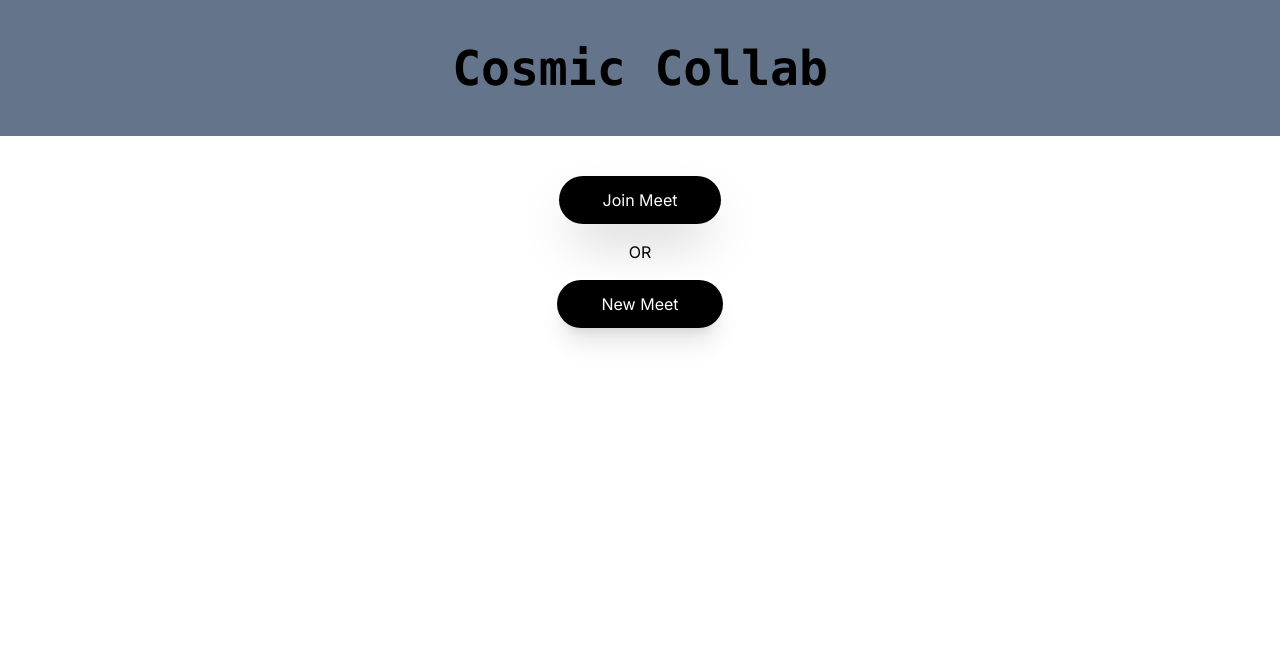
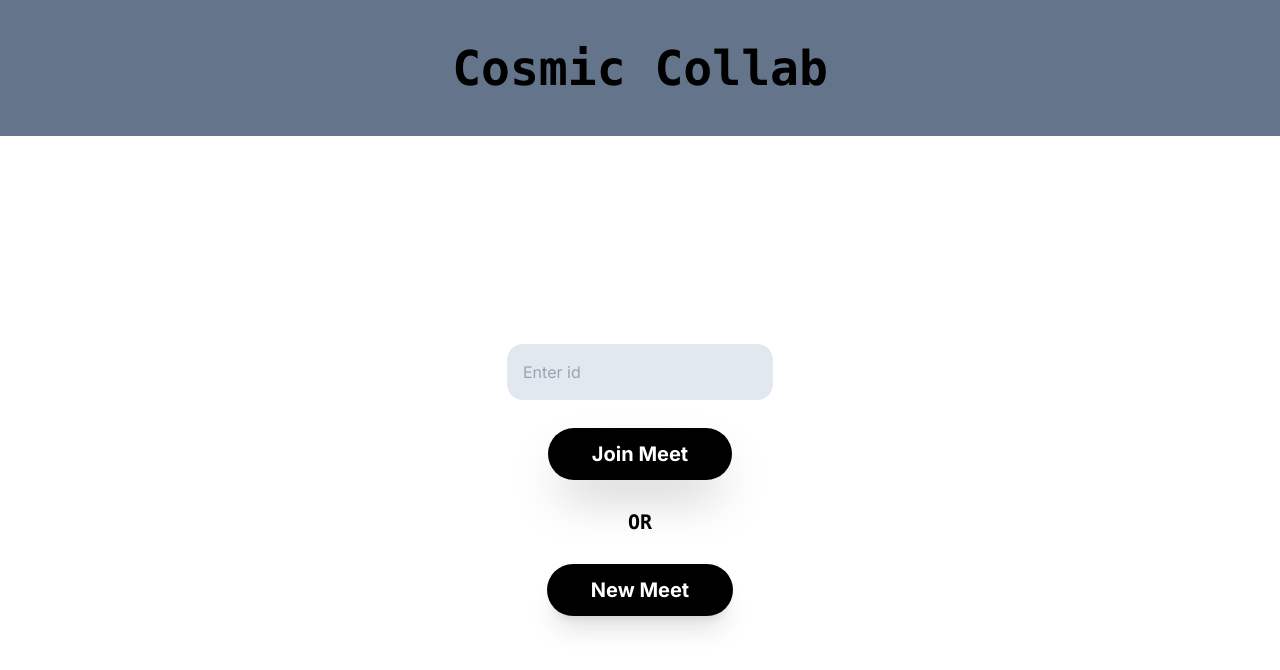
Before and after one commit to SanjayKumar-M/Library-Management-System-MERN-Stack-, a Next.js app: page /Lobby in a window 1280 px wide. Shown: the top 670 px of the page. Built offline with nearby package versions, Linux system fonts and the light colour scheme; no server answers.

Commit message:
ui fixed

```diff
--- a/src/app/Lobby/page.jsx
+++ b/src/app/Lobby/page.jsx
@@ -8,19 +8,15 @@ const Lobby = () => {
 
             </div>
 
-            <div className='flex items-center justify-center flex-col gap-4'>
+            <div className='flex items-center justify-center flex-col gap-7 mt-52 '>
 
 
-                <input className='border-black' />
-                <button className='bg-black text-white p-3 pl-11 pr-11 rounded-full shadow-2xl'> Join Meet</button>
-                <p>OR</p>
+                <input className='border-black bg-slate-200 p-4 rounded-2xl text-l' placeholder='Enter id'/>
+                <button className='bg-black text-white p-3 pl-11 pr-11 rounded-full shadow-2xl font-bold text-center text-xl'> Join Meet</button>
+                <p className='font-extrabold text-center text-xl font-mono' >OR</p>
 
-                <button className='bg-black text-white p-3 pl-11 pr-11 rounded-full shadow-xl'>New Meet</button>
+                <button className='bg-black text-white p-3 pl-11 pr-11 rounded-full shadow-xl font-bold text-center text-xl'>New Meet</button>
             </div>
-
-
-
-
 
         </div>
     )
```
